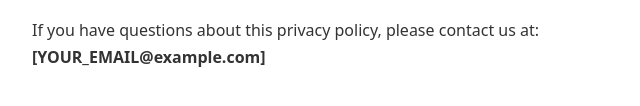
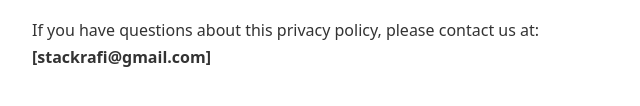
Before and after one commit to mdrafi1424/abc-fun, a plain HTML site: page privacy-policy.html in a window 1280 px wide. Shown: the part 1295-1401 px from the top of the page, 258-898 px from the left. Drawn offline with Linux system fonts and the light colour scheme.

Commit message:
Update privacy-policy.html

```diff
--- a/privacy-policy.html
+++ b/privacy-policy.html
@@ -39,6 +39,6 @@
 
 <h2>Contact</h2>
 <p>If you have questions about this privacy policy, please contact us at:<br>
-<strong>[YOUR_EMAIL@example.com]</strong></p>
+<strong>[stackrafi@gmail.com]</strong></p>
 </body>
 </html>
```
